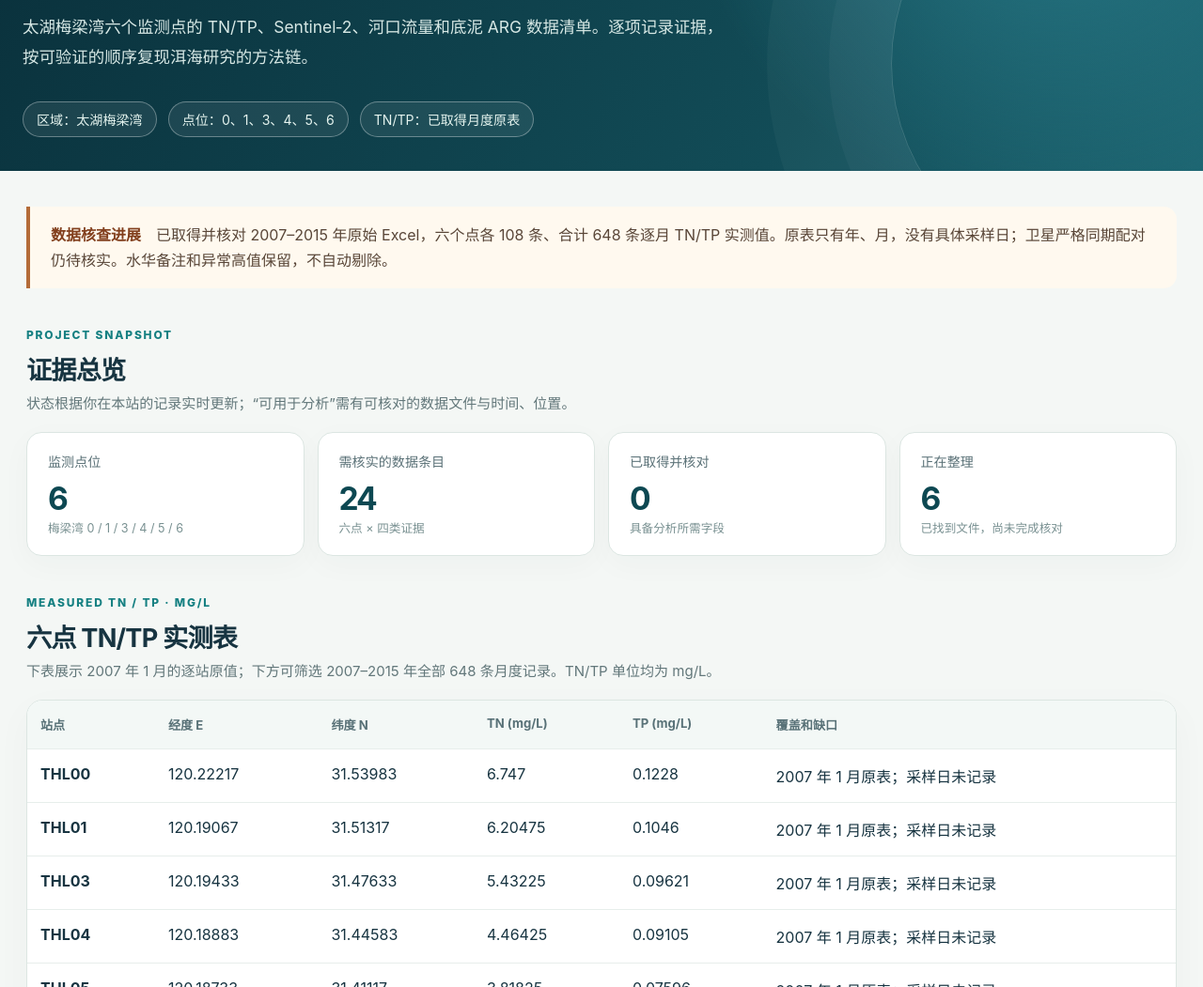
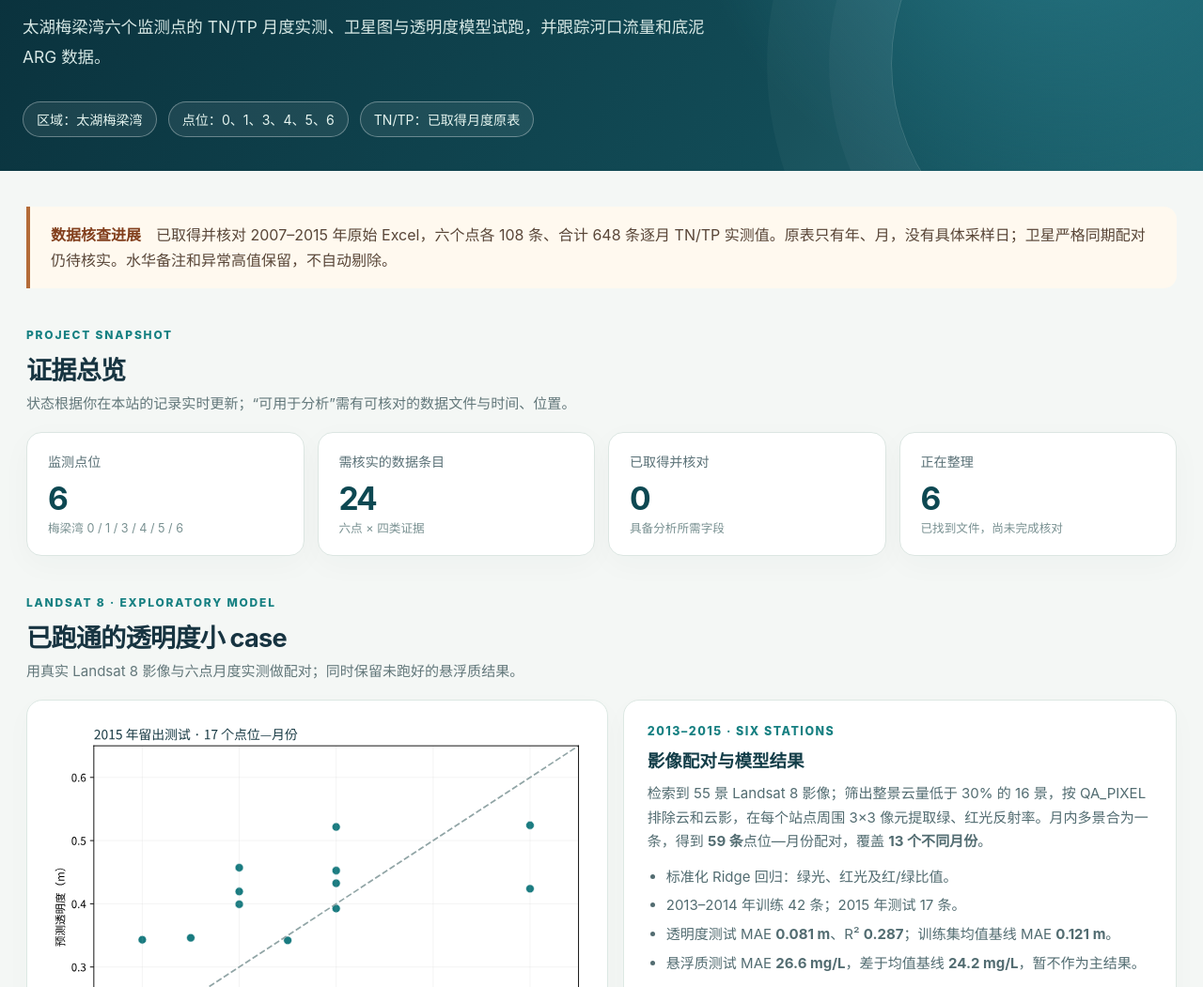
Before and after one commit to Cassie0701/meiliang-bay-replication, a plain HTML site: page index.html in a window 1280 px wide. Shown: the part 233-1284 px from the top of the page at 94% size. Drawn offline with Linux system fonts and the light colour scheme.

Commit message:
Show Landsat transparency case and six-station satellite map

```diff
--- a/index.html
+++ b/index.html
@@ -21,18 +21,22 @@
     dialog{border:1px solid #cce0d9;border-radius:17px;padding:0;width:min(92vw,520px);box-shadow:0 25px 90px #071f2770}dialog::backdrop{background:#0b2735a8}.dialog-inner{padding:26px}.dialog-inner h3{font-size:1.3rem;margin:0 0 6px}.dialog-inner p{color:#60797a;margin:0 0 19px;font-size:.9rem;line-height:1.6}label{display:block;margin:15px 0 6px;font-size:.87rem;font-weight:700;color:#365960}select,input[type=url],textarea{width:100%;border:1px solid #cbdcd8;border-radius:9px;padding:11px 12px;background:#fff;color:#163a44}textarea{min-height:100px;resize:vertical}.actions{display:flex;justify-content:flex-end;gap:8px;margin-top:20px}.sr-only{position:absolute;width:1px;height:1px;padding:0;margin:-1px;overflow:hidden;clip:rect(0,0,0,0);white-space:nowrap;border:0}
     @media(max-width:820px){main{padding:26px 17px 60px}.hero{padding:39px 21px}.stats{grid-template-columns:repeat(2,1fr)}.grid,.source-list{grid-template-columns:1fr}.section-heading{display:block}.stat{padding:15px}.stat strong{font-size:1.75rem}}
     @media(max-width:470px){.stats{gap:9px}.stat .label{font-size:.77rem}.hero h1{font-size:2.4rem}.toolbar .group{width:100%}.toolbar .btn{flex:1}}
+
+    .case-grid{display:grid;grid-template-columns:minmax(0,1.05fr) minmax(0,1fr);gap:16px}.case-figure,.sat-map{margin:0;background:#fff;border:1px solid #dce8e3;border-radius:17px;padding:18px;box-shadow:0 9px 30px #0b343906}.case-figure img,.sat-map img{display:block;width:100%;height:auto;border-radius:9px}.case-figure figcaption,.sat-map figcaption{color:#60797a;font-size:.87rem;line-height:1.7;margin-top:12px}.download-links{display:flex;gap:9px;flex-wrap:wrap;margin-top:17px}.download-links a{text-decoration:none}.case-card ul{padding-left:20px;margin:12px 0}.case-card li{margin:5px 0}@media(max-width:820px){.case-grid{grid-template-columns:1fr}}
   </style>
 </head>
 <body>
   <header class="hero">
     <div class="eyebrow">TAIHU · MEILIANG BAY / REPLICATION TRACKER</div>
     <h1>从湖面反射率<br>走向底泥 ARG</h1>
-    <p>太湖梅梁湾六个监测点的 TN/TP、Sentinel‑2、河口流量和底泥 ARG 数据清单。逐项记录证据，按可验证的顺序复现洱海研究的方法链。</p>
+    <p>太湖梅梁湾六个监测点的 TN/TP 月度实测、卫星图与透明度模型试跑，并跟踪河口流量和底泥 ARG 数据。</p>
     <div class="meta"><span class="pill">区域：太湖梅梁湾</span><span class="pill">点位：0、1、3、4、5、6</span><span class="pill">TN/TP：已取得月度原表</span></div>
   </header>
   <main>
     <div class="notice"><strong>数据核查进展</strong>　已取得并核对 2007–2015 年原始 Excel，六个点各 108 条、合计 648 条逐月 TN/TP 实测值。原表只有年、月，没有具体采样日；卫星严格同期配对仍待核实。水华备注和异常高值保留，不自动剔除。</div>
     <section aria-labelledby="overview-title"><div class="section-heading"><div><div class="kicker">PROJECT SNAPSHOT</div><h2 id="overview-title">证据总览</h2><p>状态根据你在本站的记录实时更新；“可用于分析”需有可核对的数据文件与时间、位置。</p></div></div><div class="stats"><div class="stat"><span class="label">监测点位</span><strong>6</strong><small>梅梁湾 0 / 1 / 3 / 4 / 5 / 6</small></div><div class="stat"><span class="label">需核实的数据条目</span><strong>24</strong><small>六点 × 四类证据</small></div><div class="stat"><span class="label">已取得并核对</span><strong id="ready-count">0</strong><small>具备分析所需字段</small></div><div class="stat"><span class="label">正在整理</span><strong id="processing-count">0</strong><small>已找到文件，尚未完成核对</small></div></div></section>
+    <section aria-labelledby="case-title"><div class="section-heading"><div><div class="kicker">LANDSAT 8 · EXPLORATORY MODEL</div><h2 id="case-title">已跑通的透明度小 case</h2><p>用真实 Landsat 8 影像与六点月度实测做配对；同时保留未跑好的悬浮质结果。</p></div></div><div class="case-grid"><figure class="case-figure"><img src="secchi-test.svg" alt="2015 年留出测试的 17 条透明度实测与预测散点图" loading="lazy"><figcaption>2015 年留出测试，共 17 条点位—月份记录；虚线表示预测等于实测。</figcaption></figure><article class="card case-card"><div class="step">2013–2015 · SIX STATIONS</div><h3>影像配对与模型结果</h3><p>检索到 55 景 Landsat 8 影像；筛出整景云量低于 30% 的 16 景，按 QA_PIXEL 排除云和云影，在每个站点周围 3×3 像元提取绿、红光反射率。月内多景合为一条，得到 <strong>59 条</strong>点位—月份配对，覆盖 <strong>13 个不同月份</strong>。</p><ul><li>标准化 Ridge 回归：绿光、红光及红/绿比值。</li><li>2013–2014 年训练 42 条；2015 年测试 17 条。</li><li>透明度测试 MAE <strong>0.081 m</strong>、R² <strong>0.287</strong>；训练集均值基线 MAE <strong>0.121 m</strong>。</li><li>悬浮质测试 MAE <strong>26.6 mg/L</strong>，差于均值基线 <strong>24.2 mg/L</strong>，暂不作为主结果。</li></ul><div class="gate"><strong>解释边界：</strong>原表只有年、月，采样日未知。目标和特征经过试跑选择，测试分数只说明流程可运行；仍需新数据做独立验证，不能据此声称 TN/TP 或 ARG 已反演。</div><div class="download-links"><a class="btn primary" href="model-report.pdf" download>结果 PDF</a><a class="btn" href="monthly-pairs.csv" download>59 条配对 CSV</a><a class="btn" href="rerun-model.py" download>重跑脚本</a></div></article></div></section>
+    <section aria-labelledby="map-title"><div class="section-heading"><div><div class="kicker">SENTINEL-2A · 2015-12-26</div><h2 id="map-title">六点卫星定位图</h2><p>在 2015 年 12 月 26 日 Sentinel-2A L1C 真彩色影像上标出 THL00、01、03、04、05、06。</p></div></div><figure class="sat-map"><img src="meiliang-s2-2015.png" alt="梅梁湾卫星图，标出六个监测站坐标" loading="lazy"><figcaption>南部水面有局部遮挡或眩光。此图只用于定位，与上方 Landsat 8 建模影像不同，也不是 TN/TP 同期反演图。</figcaption></figure></section>
     <section aria-labelledby="values-title"><div class="section-heading"><div><div class="kicker">MEASURED TN / TP · MG/L</div><h2 id="values-title">六点 TN/TP 实测表</h2><p>下表展示 2007 年 1 月的逐站原值；下方可筛选 2007–2015 年全部 648 条月度记录。TN/TP 单位均为 mg/L。</p></div></div><div class="table-wrap"><table><thead><tr><th>站点</th><th>经度 E</th><th>纬度 N</th><th>TN (mg/L)</th><th>TP (mg/L)</th><th>覆盖和缺口</th></tr></thead><tbody>
       <tr><th>THL00</th><td>120.22217</td><td>31.53983</td><td>6.747</td><td>0.1228</td><td>2007 年 1 月原表；采样日未记录</td></tr>
       <tr><th>THL01</th><td>120.19067</td><td>31.51317</td><td>6.20475</td><td>0.1046</td><td>2007 年 1 月原表；采样日未记录</td></tr>
```
